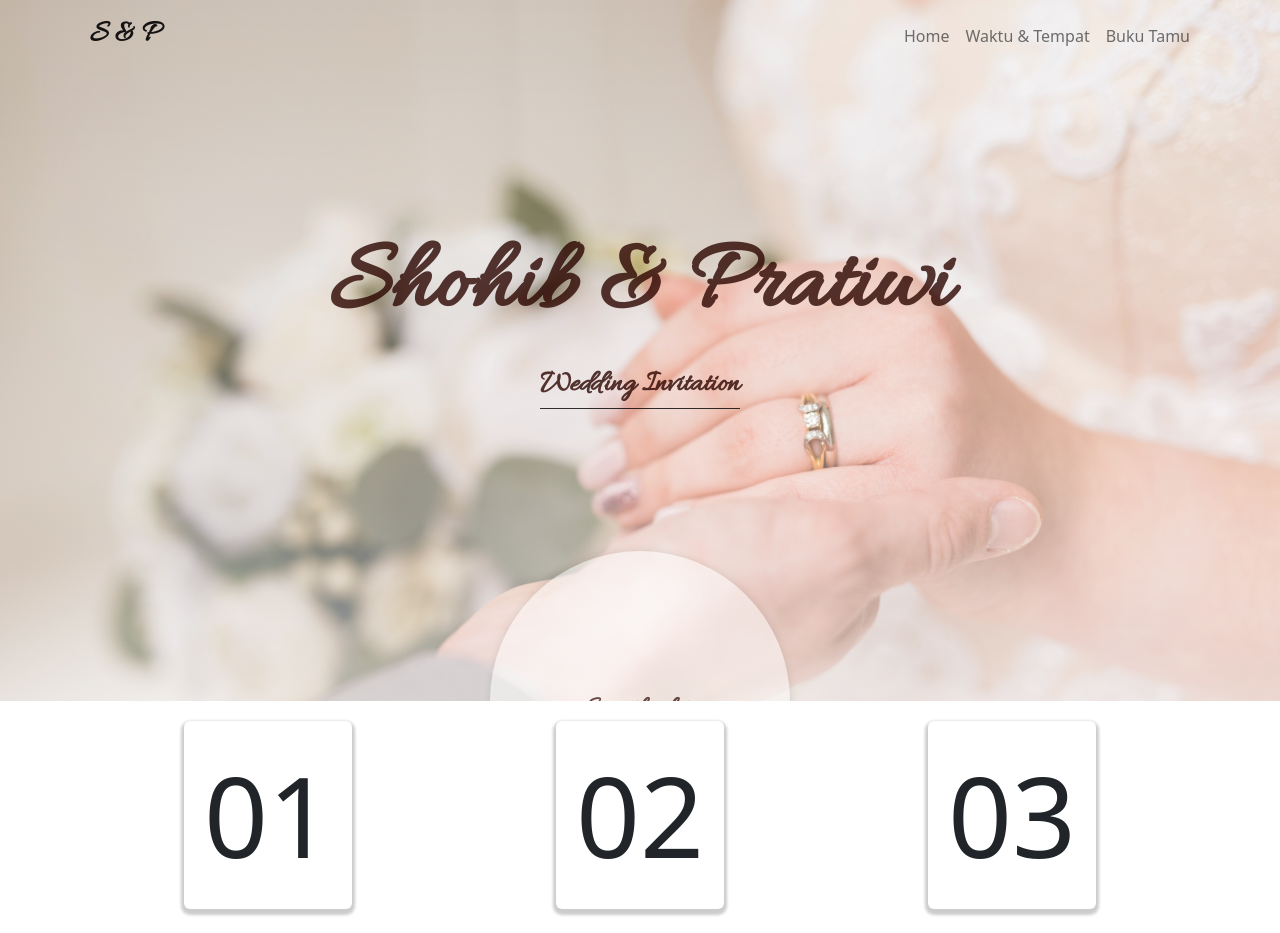
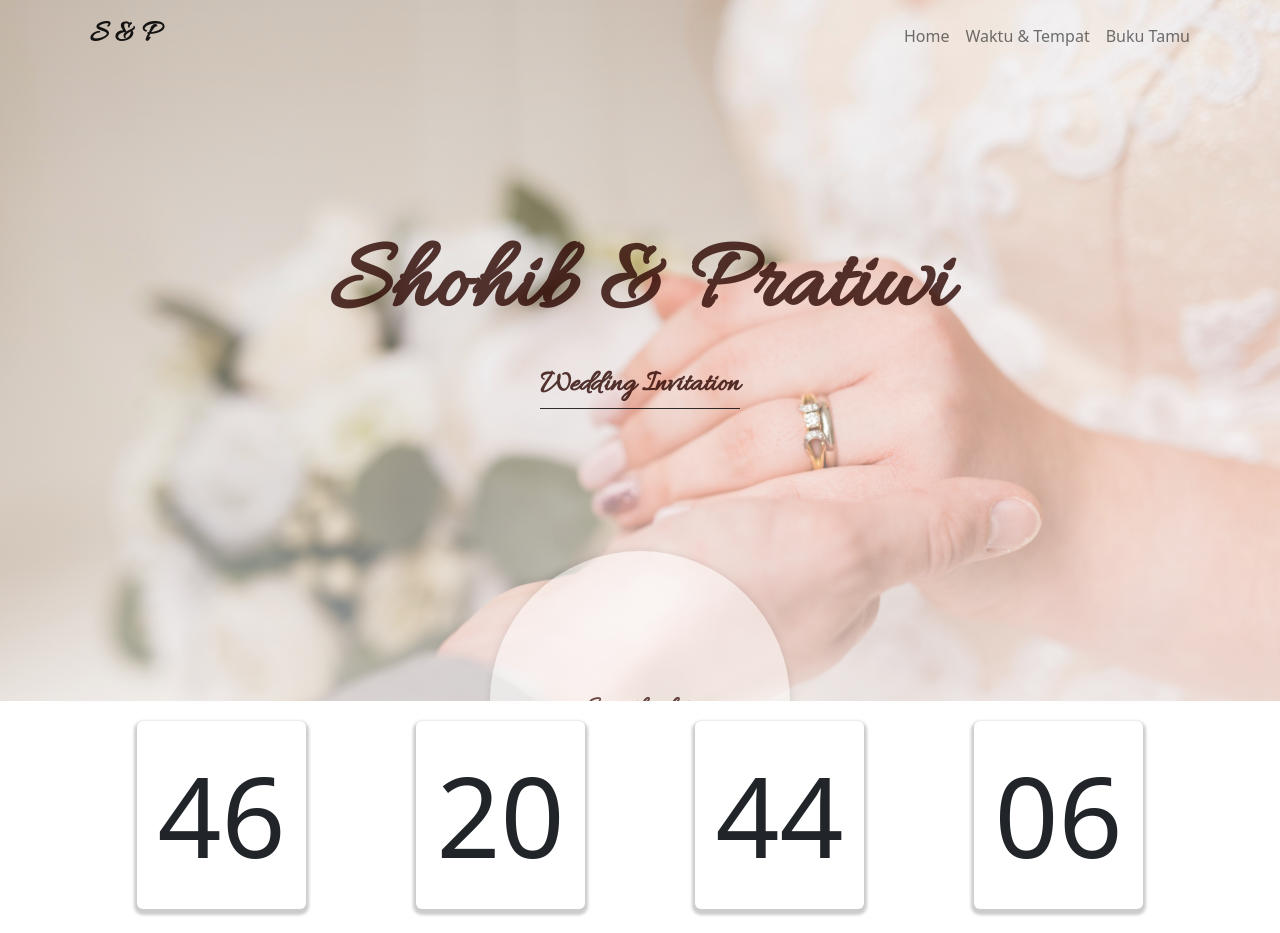
Before and after one commit to sutanarief/WeddingInvitation, a React (Create React App) app in the folder client/: page / in a window 1280 px wide. Shown: the top 933 px of the page. Built offline with nearby package versions, Linux system fonts and the light colour scheme.

Commit message:
Date time

```diff
--- a/client/src/components/Time.js
+++ b/client/src/components/Time.js
@@ -1,4 +1,4 @@
-import React from "react";
+import React, { useState, useEffect } from "react";
 
 const style = {
   background:
@@ -7,17 +7,50 @@ const style = {
 };
 
 const Time = () => {
+  const [days, setDays] = useState();
+  const [hours, setHours] = useState();
+  const [minutes, setMinutes] = useState();
+  const [seconds, setSeconds] = useState();
+
+  const countDownDate = new Date("Sept 18, 2022 08:00:00").getTime();
+  const getTimeUntil = () => {
+    let nowDate = new Date().getTime();
+    let timeLeft = countDownDate - nowDate;
+
+    if (timeLeft < 0) {
+      setDays(0);
+      setHours(0);
+      setMinutes(0);
+      setSeconds(0);
+    } else {
+      setDays(Math.floor(timeLeft / (1000 * 60 * 60 * 24)));
+      setHours(Math.floor((timeLeft / (1000 * 60 * 60)) % 24));
+      setMinutes(Math.floor((timeLeft / 1000 / 60) % 60));
+      setSeconds(Math.floor((timeLeft / 1000) % 60));
+    }
+  };
+
+  const formatter = (num) => {
+    return num < 10 ? "0" + num : num;
+  };
+
+  useEffect(() => {
+    setInterval(() => getTimeUntil(), 1000);
+  }, []);
   return (
     <>
       <div className="time-container">
         <div className="time__box">
-          <span className="time__number">01</span>
+          <span className="time__number">{formatter(days)}</span>
         </div>
         <div className="time__box">
-          <span className="time__number">02</span>
+          <span className="time__number">{formatter(hours)}</span>
         </div>
         <div className="time__box">
-          <span className="time__number">03</span>
+          <span className="time__number">{formatter(minutes)}</span>
+        </div>
+        <div className="time__box">
+          <span className="time__number">{formatter(seconds)}</span>
         </div>
       </div>
       <div className="time-container">
@@ -30,6 +63,9 @@ const Time = () => {
         <div className="time__date">
           <span className="text__date">Minutes</span>
         </div>
+        <div className="time__date">
+          <span className="text__date">Seconds</span>
+        </div>
       </div>
     </>
   );
```
Lines whose indentation alone changed are shown as unchanged.
